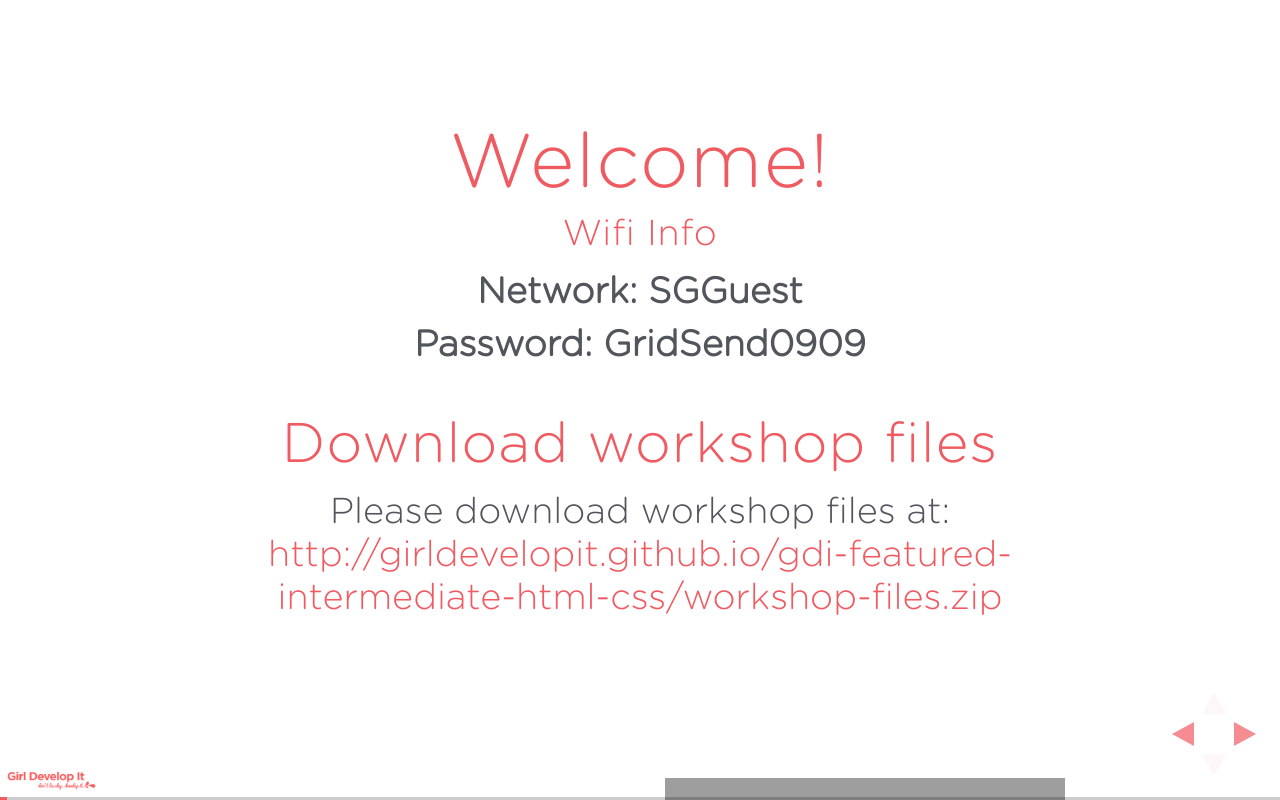
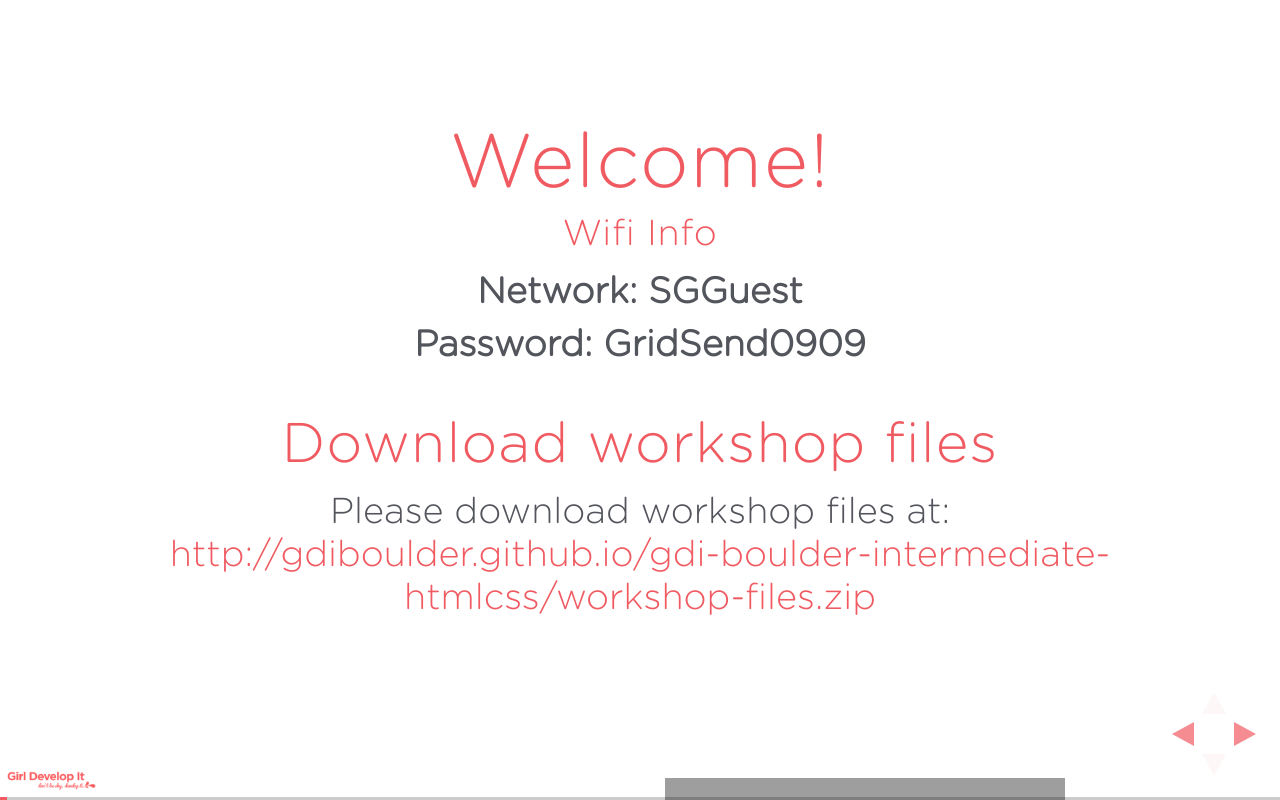
Before and after one commit to gdiboulder/gdi-boulder-intermediate-htmlcss, a plain HTML site: page index.html in a window 1280 px wide. Both pictures are taken after a click on the element 1251 px from the left and 734 px from the top of the page. Drawn offline with Linux system fonts and the light colour scheme; grey boxes are pictures that could not be loaded; files whose address does not match are found by name.

Commit message:
updating location of workshop files

```diff
--- a/index.html
+++ b/index.html
@@ -57,7 +57,7 @@
                 <br/>
                 <h3>Download workshop files</h3>
                 <p>Please download workshop files at:<br />
-                <a href="http://girldevelopit.github.io/gdi-featured-intermediate-html-css/workshop-files.zip">http://girldevelopit.github.io/gdi-featured-intermediate-html-css/workshop-files.zip</a></p>
+                <a href="http://gdiboulder.github.io/gdi-boulder-intermediate-htmlcss/workshop-files.zip">http://gdiboulder.github.io/gdi-boulder-intermediate-htmlcss/workshop-files.zip</a></p>
             </section>
             <section>
                 <h2>Thanks to our host</h2>
@@ -65,7 +65,7 @@
             <section>
                 <h3>Class notes</h3>
                 <p>All slides are available at:<br />
-                <a href="http://girldevelopit.github.io/gdi-featured-intermediate-html-css/">http://girldevelopit.github.io/gdi-featured-intermediate-html-css/</a></p>
+                <a href="http://materials.gdiboulder.com">http://materials.gdiboulder.com</a></p>
             </section>
             <!-- Welcome-->
             <section class="hide-pdf">
```
